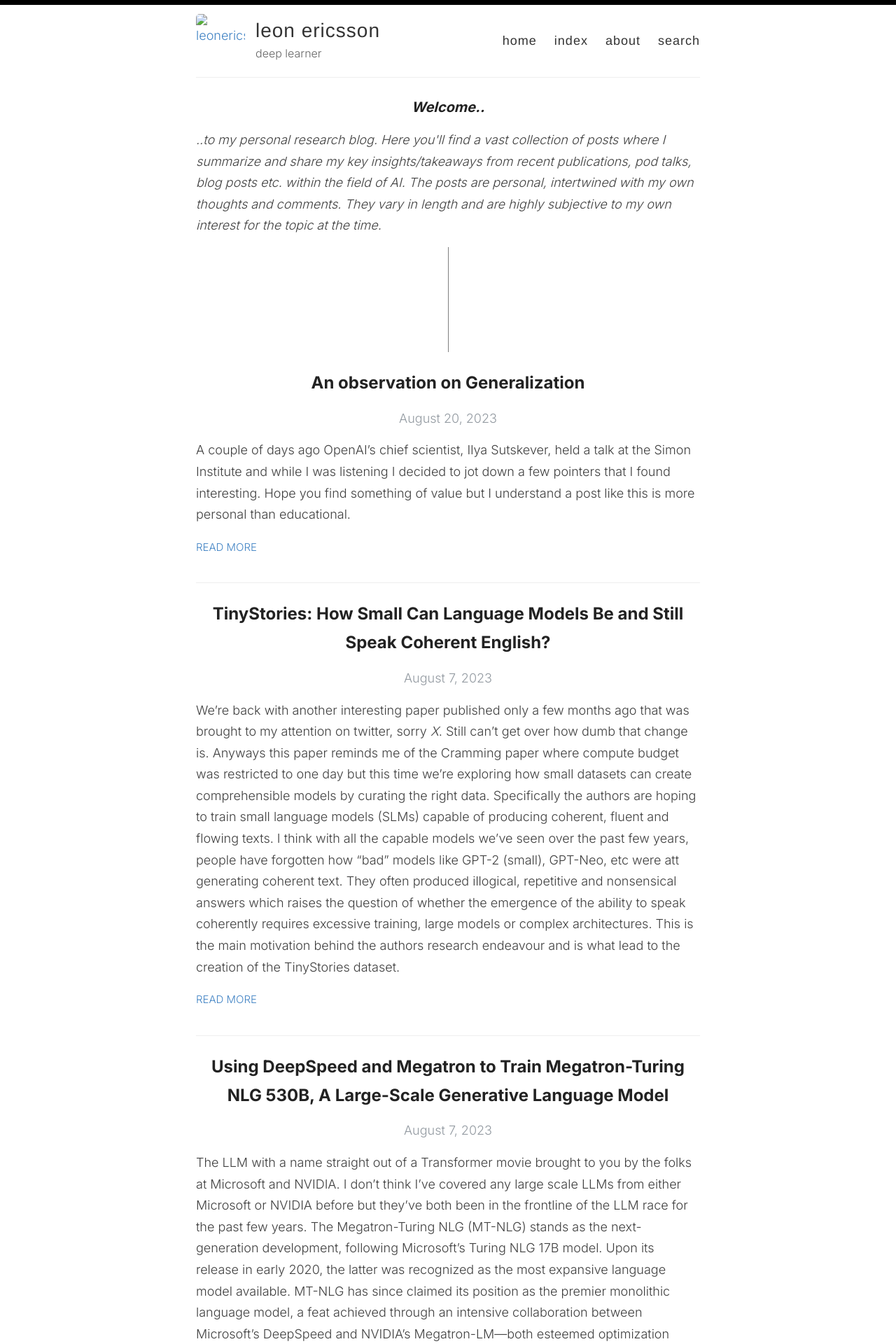
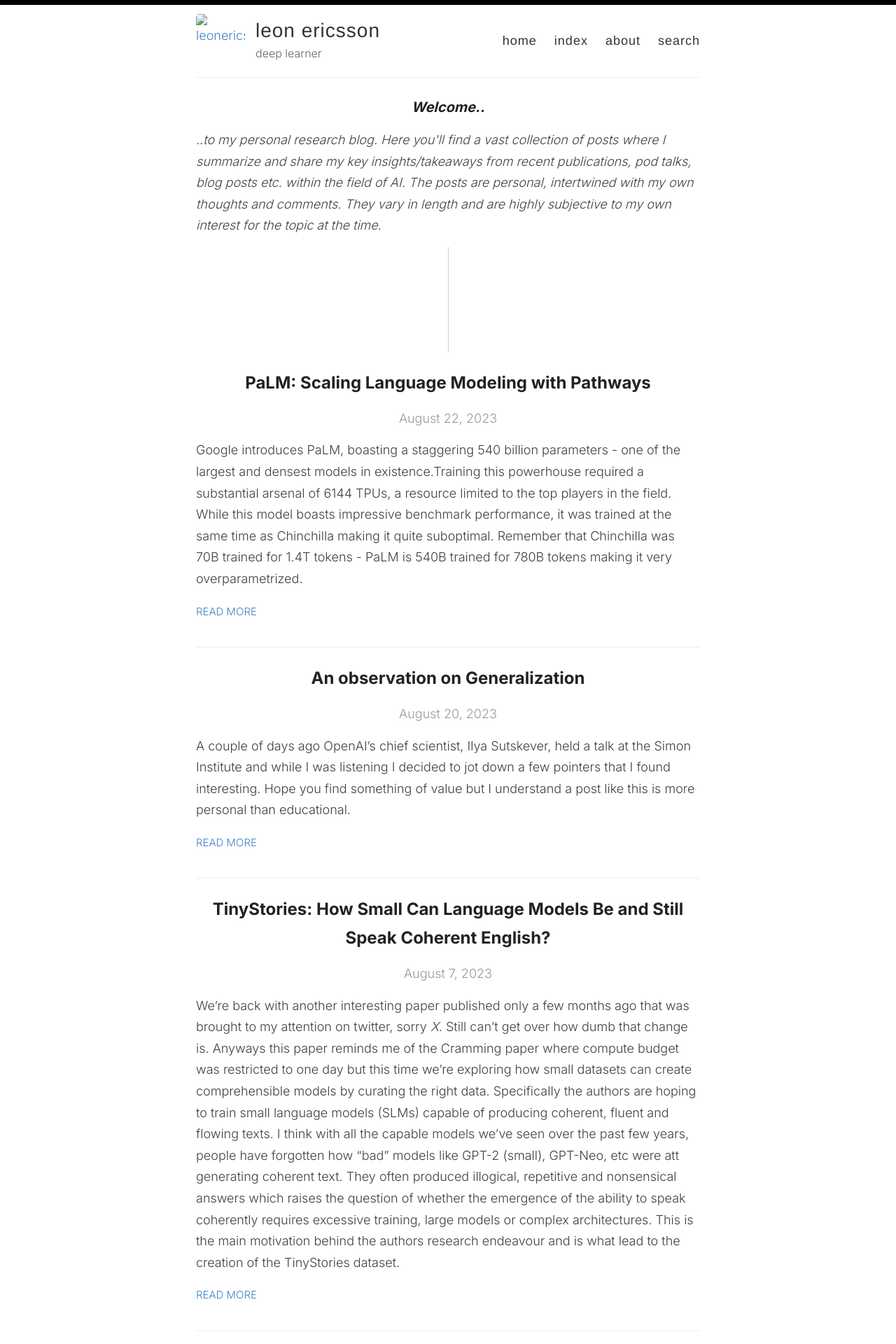
Before and after one commit to LeonEricsson/leonericsson.github.io, a Jekyll site: the page built from index.html, in a window 1280 px wide. Shown: the top 1920 px of the page at 70% size. Built offline with Jekyll 4.4.1, drawn with Linux system fonts in a browser that asks for light colours; nearby versions of some CDN libraries; the list of posts is cut into pages by our own code; some of the changed text lies outside the part shown.

Commit message:
post and mods

```diff
--- /dev/null
+++ b/_posts/2023-08-22-palm.md
@@ -0,0 +1,32 @@
+---
+layout: post
+title: "PaLM: Scaling Language Modeling with Pathways"
+categories: [NLP, Transformers]
+year: 2022
+type: paper
+author: Chowdhery
+exturl: https://arxiv.org/pdf/2204.02311.pdf
+---
+Google introduces PaLM, boasting a staggering 540 billion parameters - one of the largest and densest models in existence.Training this powerhouse required a substantial arsenal of 6144 TPUs, a resource limited to the top players in the field. While this model boasts impressive benchmark performance, it was trained at the same time as Chinchilla making it quite suboptimal. Remember that Chinchilla was 70B trained for 1.4T tokens - PaLM is 540B trained for 780B tokens making it very overparametrized.
+
+## Model and Training
+PaLM is a standard decoder only Transformer model architecture - trained as a autoregressive LM. The corpora consists of 780B tokens coming from a mixture of webpages (sampled according to quality score), Wikipedia, news, articles, and code. Training is done for exactly 1 epoch. PaLM observe a training throughput of 238.3K tokens/sec resulting in a model FLOPs utilization of 46.2% - higher than any previous LLM according to the authors. Additionally there are a couple of interesting architectural details to note:
+
+- **SwiGLU** activation function as opposed to the standard GeLU or ReLU.
+- **Parallel formulation** in the Transformer block as opposed to the standard "serialized" formulation. This means the MLP and Attention input matrix can be fused resulting in a 15% speedup. Below is the standard formulation followed by the parallel.
+
+$$
+y = x + \text{MLP}(\text{LayerNorm}(x + \text{Attention}(\text{LayerNorm}(x))))
+$$
+
+$$
+y = x + \text{MLP}(\text{LayerNorm}(x)) + \text{Attention}(\text{LayerNorm}(x))
+$$
+
+- **Multi-query attention** as covered in a previous post on this blog. Standard multi-headed attention uses $k$ attention heads projecting the input vector into query, key and value vectors of size [$k$, $h$]. In MQA only the query vector is [$k$, $h$] while the key and value vectors are projected as [1, $h$] and shared across the attention heads. This has significant inference speed-up with a neutral effect on model quality.
+
+- **RoPE Embeddings** as opposed to absolute or relative embeddings.
+- SentencePiece, which seems to be standard at Google, with a 256k vocabulary to support the multi-lingual dataset.
+
+## Final Thoughts
+Although suboptimal, PaLM produces impressive scores on the evaluated benchmarks and clearly proves that LLM are able to outperform human across a number of NLP tasks. One of the key things that the authors note is the ability on reasoning tasks that emerges from *chain-of-thought prompting* where the model is explicitly prompted to generate a natural language logical inference chain before making its prediction.
--- a/assets/style.scss
+++ b/assets/style.scss
@@ -439,7 +439,7 @@ body:after {
   height: 150px;        // Length of the line
   background-color: black; // Color of the line
   margin: 10px auto;   // 10px top/bottom margin and auto left/right for centering
-  opacity: 0.5;
+  opacity: 0.2;
 }
 
 .post h1{
```
Also changed, not shown: _posts/2023-08-01-chinchilla.md (+1 -1 lines), todo.md (+1 -1 lines).
